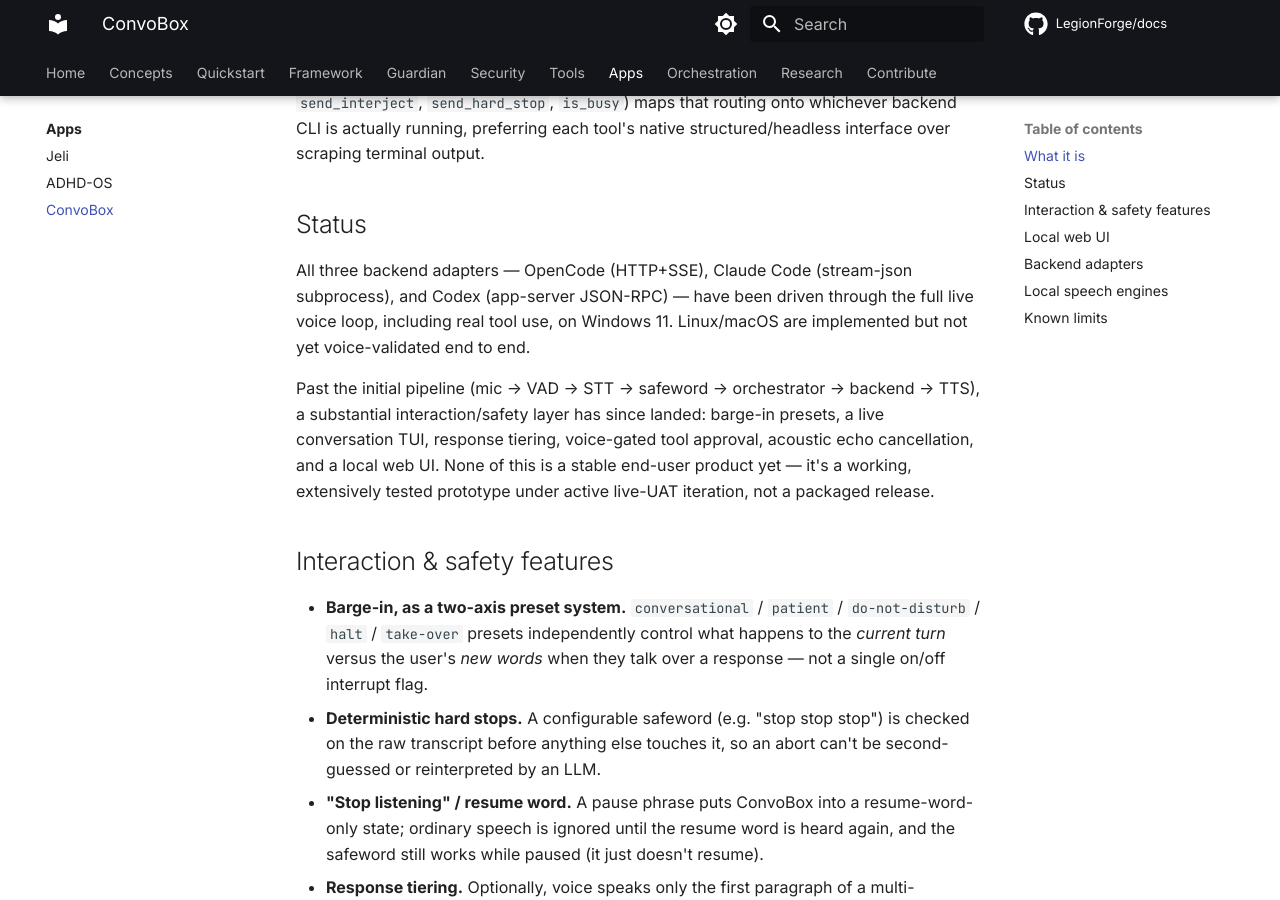
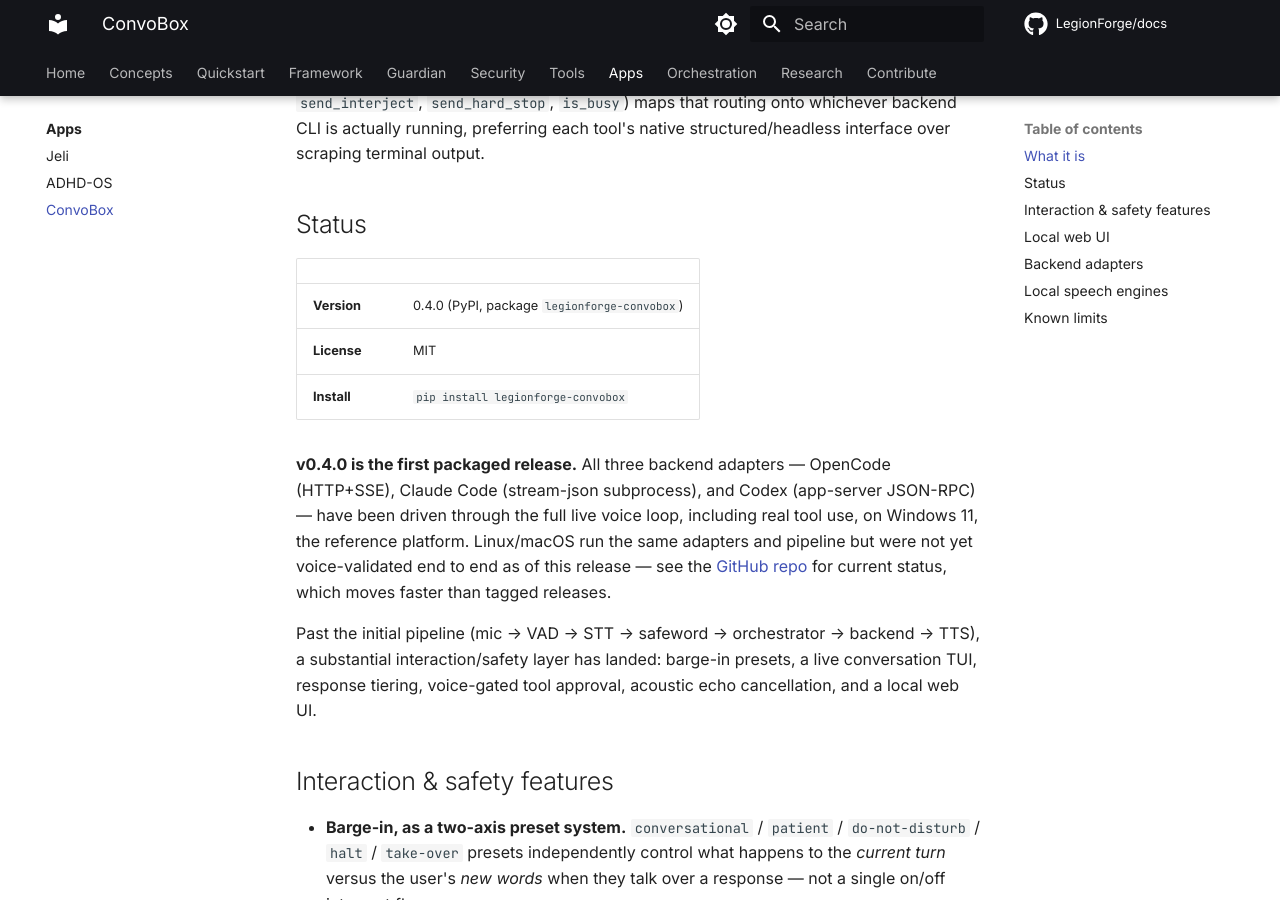
Before and after one commit to LegionForge/docs, an MkDocs documentation site: the page built from docs/apps/convobox.md, in a window 1280 px wide and 900 px high, scrolled down 566 px. Built offline with MkDocs 1.6.1 and Material for MkDocs 9.7.7, drawn with Linux system fonts in a browser that asks for light colours; comment, search, counter and statistics services are not loaded; some of the changed text lies outside the part shown.

Commit message:
docs: update convobox status for v0.4.0 packaged release (#4)
Same fix as legionforge.github.io/convobox.md: this page said ConvoBox
was "not a packaged release" -- it's been on PyPI as legionforge-convobox
since v0.4.0. Added version/license/install facts and scoped the
platform-support note to the release rather than stating it as an
open-ended, permanently current fact.


Claude-Session: https://claude.ai/code/session_017PsJKRvujbzhF68fgASNWB

Co-authored-by: jp-cruz <jp-cruz@users.noreply.github.com>
Co-authored-by: Claude Sonnet 5 <noreply@anthropic.com>

```diff
--- a/docs/apps/convobox.md
+++ b/docs/apps/convobox.md
@@ -12,9 +12,15 @@ The pipeline is entirely local by default: continuous mic capture, on-device voi
 
 ## Status
 
-All three backend adapters — OpenCode (HTTP+SSE), Claude Code (stream-json subprocess), and Codex (app-server JSON-RPC) — have been driven through the full live voice loop, including real tool use, on Windows 11. Linux/macOS are implemented but not yet voice-validated end to end.
+| | |
+|---|---|
+| **Version** | 0.4.0 (PyPI, package `legionforge-convobox`) |
+| **License** | MIT |
+| **Install** | `pip install legionforge-convobox` |
 
-Past the initial pipeline (mic → VAD → STT → safeword → orchestrator → backend → TTS), a substantial interaction/safety layer has since landed: barge-in presets, a live conversation TUI, response tiering, voice-gated tool approval, acoustic echo cancellation, and a local web UI. None of this is a stable end-user product yet — it's a working, extensively tested prototype under active live-UAT iteration, not a packaged release.
+**v0.4.0 is the first packaged release.** All three backend adapters — OpenCode (HTTP+SSE), Claude Code (stream-json subprocess), and Codex (app-server JSON-RPC) — have been driven through the full live voice loop, including real tool use, on Windows 11, the reference platform. Linux/macOS run the same adapters and pipeline but were not yet voice-validated end to end as of this release — see the [GitHub repo](https://github.com/LegionForge/convobox) for current status, which moves faster than tagged releases.
+
+Past the initial pipeline (mic → VAD → STT → safeword → orchestrator → backend → TTS), a substantial interaction/safety layer has landed: barge-in presets, a live conversation TUI, response tiering, voice-gated tool approval, acoustic echo cancellation, and a local web UI.
 
 ## Interaction & safety features
 
@@ -49,6 +55,6 @@ Each coding-agent CLI gets its own adapter behind the same small interface:
 
 ## Known limits
 
-- Linux and macOS have the same adapters/pipeline as Windows but haven't been voice-validated end to end there yet.
+- Linux and macOS have the same adapters/pipeline as Windows but had not been voice-validated end to end as of the v0.4.0 release.
 - Browser-side approve/deny for the web UI isn't built — it's an open design question (how a browser decision should interact with a simultaneous voice answer), not just an unwritten endpoint.
 - No remote-access or authentication story for the web UI by design — it's meant for the same machine only.
```
